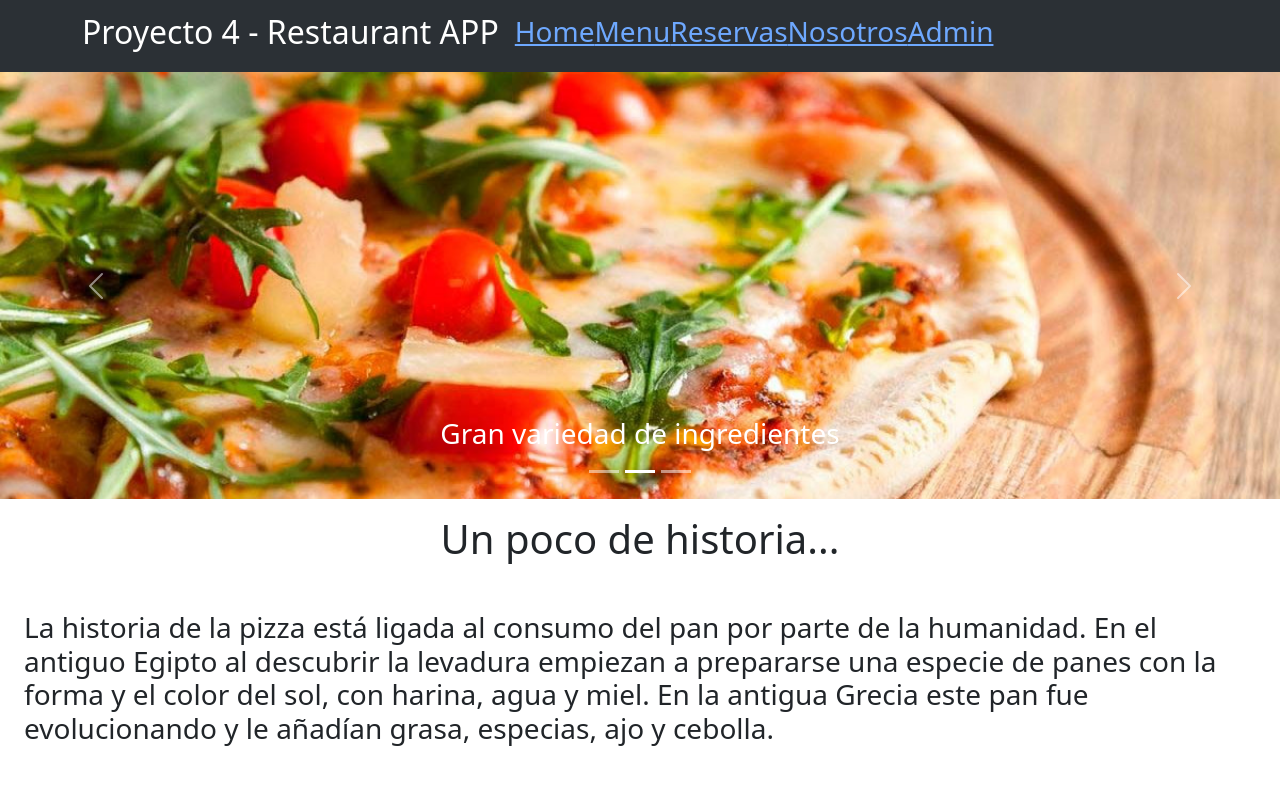
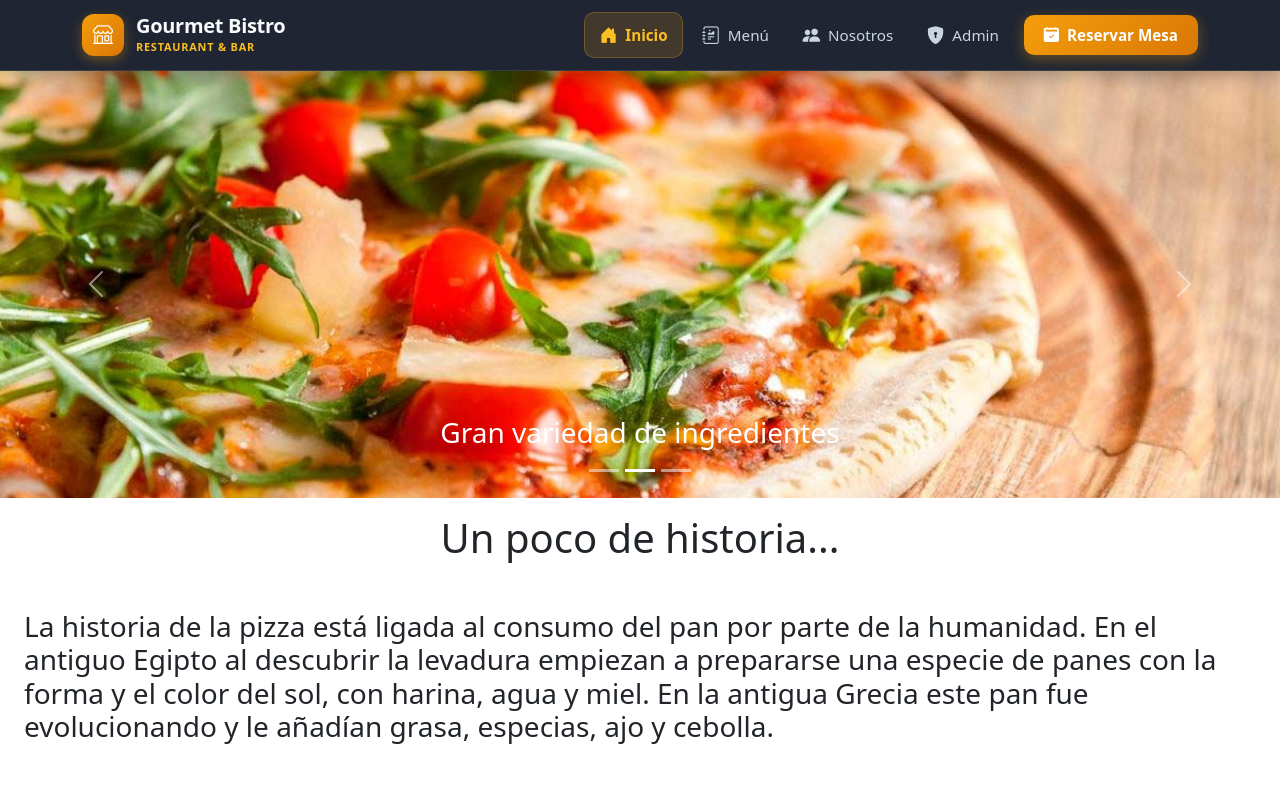
Before and after one commit to spotfreeman/Proyecto4-Restaurant, a React (Vite) app: page / in a window 1280 px wide. Shown: the top 789 px of the page. Built offline with nearby package versions, Linux system fonts and the light colour scheme.

Commit message:
feat: mejorar barra de navegación superior con diseño moderno, iconos y estado activo

```diff
--- /dev/null
+++ b/src/components/NavBar.css
@@ -0,0 +1,132 @@
+/* Custom Header Navbar Styling */
+.custom-navbar {
+  background: rgba(18, 24, 38, 0.94) !important;
+  backdrop-filter: blur(14px);
+  -webkit-backdrop-filter: blur(14px);
+  border-bottom: 1px solid rgba(255, 255, 255, 0.1);
+  padding: 0.75rem 1.25rem;
+  box-shadow: 0 4px 20px rgba(0, 0, 0, 0.3);
+  transition: all 0.3s ease;
+}
+
+.custom-brand {
+  display: flex;
+  align-items: center;
+  gap: 0.75rem;
+  text-decoration: none;
+}
+
+.brand-icon-wrapper {
+  background: linear-gradient(135deg, #f59e0b, #d97706);
+  color: #ffffff;
+  width: 42px;
+  height: 42px;
+  border-radius: 12px;
+  display: flex;
+  align-items: center;
+  justify-content: center;
+  font-size: 1.25rem;
+  box-shadow: 0 4px 12px rgba(245, 158, 11, 0.35);
+  transition: transform 0.3s ease;
+}
+
+.custom-brand:hover .brand-icon-wrapper {
+  transform: scale(1.08) rotate(-4deg);
+}
+
+.brand-title-group {
+  display: flex;
+  flex-direction: column;
+}
+
+.brand-text {
+  font-size: 1.25rem;
+  color: #f8fafc;
+  font-weight: 800;
+  line-height: 1.1;
+  letter-spacing: -0.3px;
+}
+
+.brand-badge {
+  font-size: 0.68rem;
+  text-transform: uppercase;
+  letter-spacing: 0.8px;
+  color: #fbbf24;
+  font-weight: 600;
+  margin-top: 2px;
+}
+
+/* Nav links styling */
+.nav-link-custom {
+  display: flex;
+  align-items: center;
+  gap: 0.5rem;
+  color: #cbd5e1;
+  font-size: 0.95rem;
+  font-weight: 500;
+  text-decoration: none;
+  padding: 0.55rem 0.9rem;
+  border-radius: 10px;
+  transition: all 0.25s ease;
+  margin: 0 0.15rem;
+}
+
+.nav-link-custom:hover {
+  color: #ffffff;
+  background: rgba(255, 255, 255, 0.08);
+}
+
+.nav-link-custom.active {
+  color: #fbbf24;
+  background: rgba(245, 158, 11, 0.16);
+  font-weight: 600;
+  border: 1px solid rgba(251, 191, 36, 0.25);
+}
+
+.nav-link-custom .nav-icon {
+  font-size: 1.1rem;
+  transition: transform 0.2s ease;
+}
+
+.nav-link-custom:hover .nav-icon {
+  transform: translateY(-2px);
+}
+
+/* Call to Action Reservation Button */
+.nav-cta-btn {
+  display: flex;
+  align-items: center;
+  gap: 0.5rem;
+  background: linear-gradient(135deg, #f59e0b 0%, #d97706 100%);
+  color: #ffffff !important;
+  font-weight: 600;
+  font-size: 0.95rem;
+  padding: 0.55rem 1.25rem;
+  border-radius: 10px;
+  text-decoration: none;
+  box-shadow: 0 4px 14px rgba(245, 158, 11, 0.35);
+  transition: all 0.3s ease;
+  margin-left: 0.5rem;
+}
+
+.nav-cta-btn:hover {
+  transform: translateY(-2px);
+  box-shadow: 0 6px 20px rgba(245, 158, 11, 0.5);
+  background: linear-gradient(135deg, #fbbf24 0%, #d97706 100%);
+  color: #ffffff;
+}
+
+.nav-cta-btn.active {
+  background: linear-gradient(135deg, #d97706 0%, #b45309 100%);
+  border: 1px solid rgba(255, 255, 255, 0.3);
+}
+
+/* Mobile Toggler */
+.custom-navbar .navbar-toggler {
+  border: 1px solid rgba(255, 255, 255, 0.2);
+  padding: 0.4rem 0.65rem;
+}
+
+.custom-navbar .navbar-toggler:focus {
+  box-shadow: 0 0 0 0.25rem rgba(245, 158, 11, 0.25);
+}
--- a/src/components/NavBar.jsx
+++ b/src/components/NavBar.jsx
@@ -1,32 +1,73 @@
-import React from 'react'
-import 'bootstrap/dist/css/bootstrap.min.css';
-import { NavLink } from 'react-router-dom'
-
+import React from 'react';
+import { NavLink } from 'react-router-dom';
 import Container from 'react-bootstrap/Container';
 import Nav from 'react-bootstrap/Nav';
 import Navbar from 'react-bootstrap/Navbar';
-
+import './NavBar.css';
 
 export const NavBar = () => {
     return (
-        <>
-            <Navbar expand="lg" className="bg-body-tertiary" bg="primary" data-bs-theme="dark">
+        <Navbar expand="lg" sticky="top" variant="dark" className="custom-navbar">
             <Container>
-                    <Navbar.Brand href="/"><h2>Proyecto 4 - Restaurant APP</h2></Navbar.Brand>
+                <NavLink to="/" className="custom-brand">
+                    <div className="brand-icon-wrapper">
+                        <i className="bi bi-shop"></i>
+                    </div>
+                    <div className="brand-title-group">
+                        <span className="brand-text">Gourmet Bistro</span>
+                        <span className="brand-badge">Restaurant & Bar</span>
+                    </div>
+                </NavLink>
+
                 <Navbar.Toggle aria-controls="basic-navbar-nav" />
+
                 <Navbar.Collapse id="basic-navbar-nav">
-                        <Nav className="me-auto">
-                            <NavLink to="/"><h3> Home </h3></NavLink>
-                            <NavLink to="/Menu"><h3> Menu </h3></NavLink>
-                            <NavLink to="/Reservas"><h3> Reservas </h3></NavLink>
-                            <NavLink to="/About"><h3> Nosotros </h3></NavLink>
-                            <NavLink to="/Admin"><h3> Admin </h3></NavLink>
+                    <Nav className="ms-auto align-items-lg-center my-2 my-lg-0">
+                        <NavLink
+                            to="/"
+                            className={({ isActive }) => (isActive ? 'nav-link-custom active' : 'nav-link-custom')}
+                            end
+                        >
+                            <i className="bi bi-house-door-fill nav-icon"></i>
+                            <span>Inicio</span>
+                        </NavLink>
+
+                        <NavLink
+                            to="/menu"
+                            className={({ isActive }) => (isActive ? 'nav-link-custom active' : 'nav-link-custom')}
+                        >
+                            <i className="bi bi-journal-richtext nav-icon"></i>
+                            <span>Menú</span>
+                        </NavLink>
+
+                        <NavLink
+                            to="/about"
+                            className={({ isActive }) => (isActive ? 'nav-link-custom active' : 'nav-link-custom')}
+                        >
+                            <i className="bi bi-people-fill nav-icon"></i>
+                            <span>Nosotros</span>
+                        </NavLink>
+
+                        <NavLink
+                            to="/admin"
+                            className={({ isActive }) => (isActive ? 'nav-link-custom active' : 'nav-link-custom')}
+                        >
+                            <i className="bi bi-shield-lock-fill nav-icon"></i>
+                            <span>Admin</span>
+                        </NavLink>
+
+                        <NavLink
+                            to="/reservas"
+                            className={({ isActive }) => (isActive ? 'nav-cta-btn active' : 'nav-cta-btn')}
+                        >
+                            <i className="bi bi-calendar2-check-fill nav-icon"></i>
+                            <span>Reservar Mesa</span>
+                        </NavLink>
                     </Nav>
                 </Navbar.Collapse>
             </Container>
         </Navbar>
-        </>
     );
-}
+};
 
-export default Navbar;
+export default NavBar;
--- a/src/main.jsx
+++ b/src/main.jsx
@@ -3,6 +3,8 @@ import ReactDOM from 'react-dom/client'
 import App from './App.jsx'
 import { BrowserRouter } from 'react-router-dom'
 
+import 'bootstrap/dist/css/bootstrap.min.css'
+import 'bootstrap-icons/font/bootstrap-icons.css'
 import './index.css'
 
 ReactDOM.createRoot(document.getElementById('root')).render(
```
Lines whose indentation alone changed are shown as unchanged.
